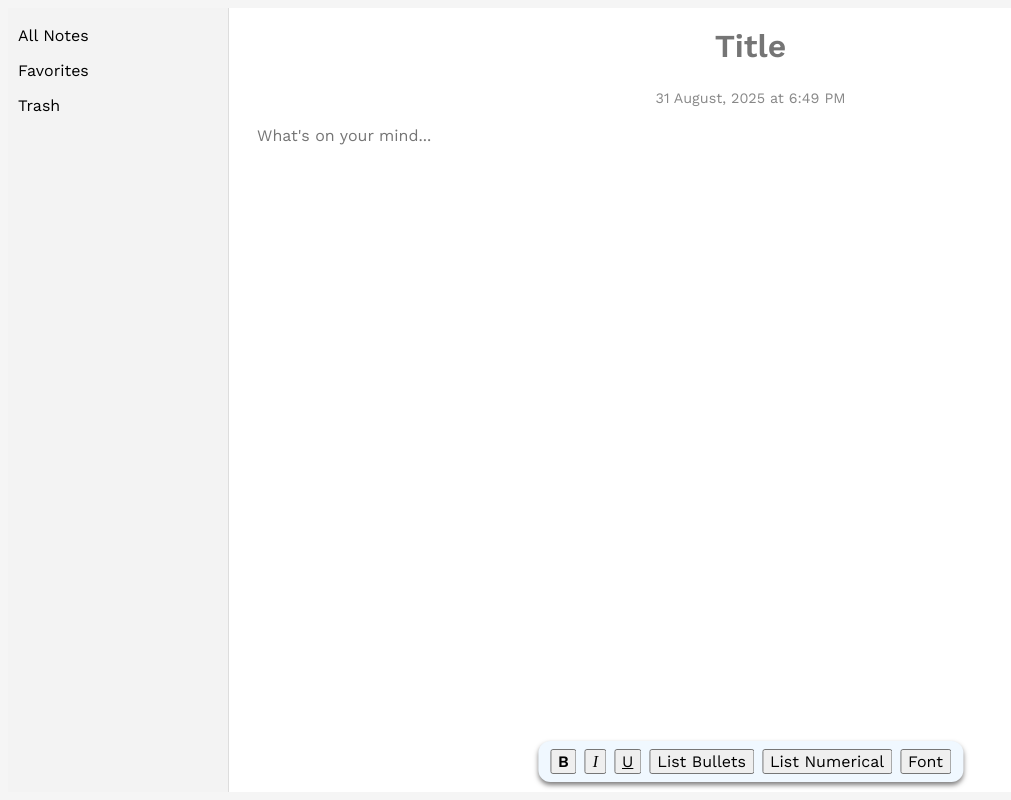
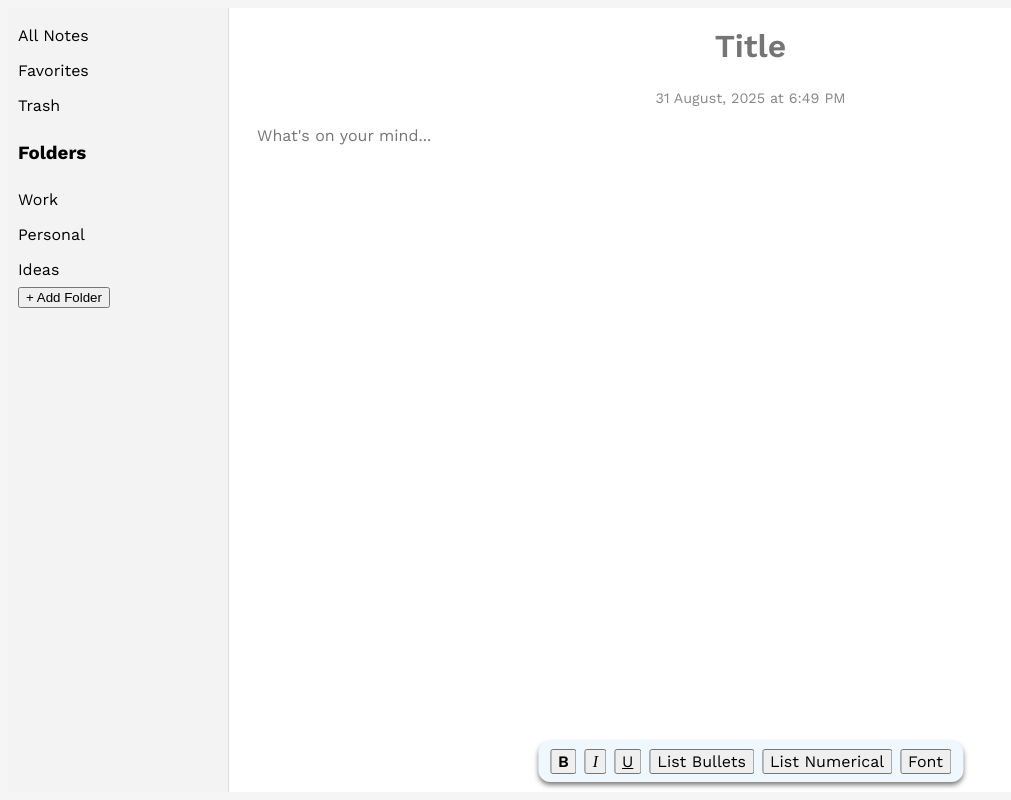
Before and after one commit to theRedKh/thinkbox-notes, a React (Vite) app in the folder client/: page / in a window 1280 px wide. Shown: the whole page, without its empty margins (0-1011 px from the left). Built offline with nearby package versions, Linux system fonts and the light colour scheme.

Commit message:
add elements for sidebar

```diff
--- a/client/src/components/Sidebar/Sidebar.jsx
+++ b/client/src/components/Sidebar/Sidebar.jsx
@@ -1,5 +1,16 @@
+import { useState } from "react";
 import styles from "./Sidebar.module.css";
+
 export default function Sidebar() {
+    const [folders, setFolders] = useState(["Work", "Personal", "Ideas"]);
+
+    const addFolder = () => {
+        const name = prompt("Enter folder name:");
+        if (name && !folders.includes(name)) {
+            setFolders([...folders, name]);
+        }
+    }
+
     return(
         <div className={styles.sidebar}>
             <ul>
@@ -7,6 +18,16 @@ export default function Sidebar() {
                 <li>Favorites</li>
                 <li>Trash</li>
             </ul>
+            {/* Folders section */}
+            <h3 className={styles.sectionTitle}>Folders</h3>
+            <ul className={styles.list}>
+                {folders.map((folder, index) => (
+                    <li key={index}>{folder}</li>
+                ))}
+            </ul>
+
+            {/* Add Folder btn */}
+            <button className={styles.addFolder} onClick={addFolder}> + Add Folder </button>
         </div>
     );
 }
```
